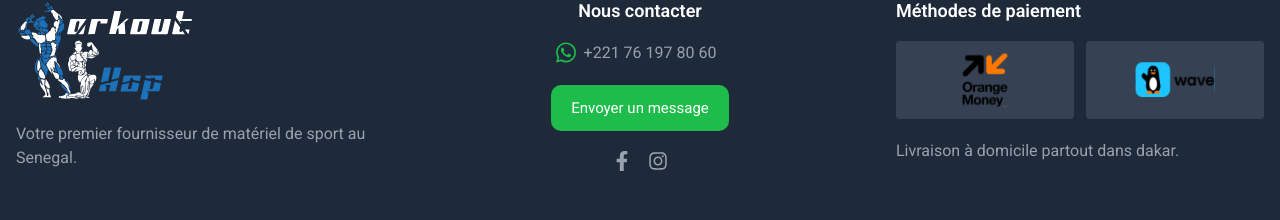
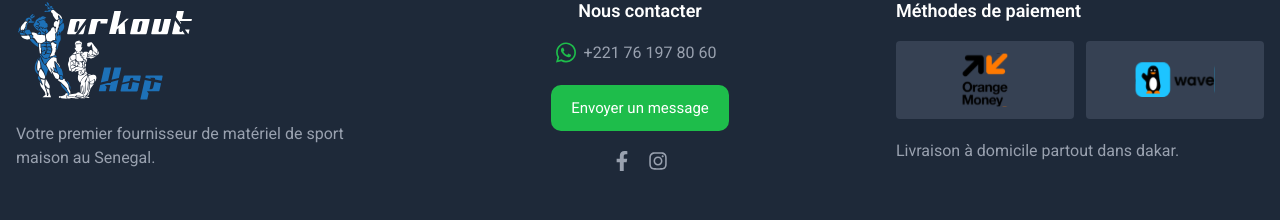
Before and after one commit to kasumi993/workout_shop_front, a Next.js app: page / in a window 1280 px wide. Shown: the part 2749-2969 px from the top of the page. Built offline with nearby package versions, Linux system fonts and the light colour scheme; no server answers.

Commit message:
update footer text

```diff
--- a/src/components/footer/Footer.js
+++ b/src/components/footer/Footer.js
@@ -12,7 +12,7 @@ export default function Footer() {
               <Image src="/logo/logo-blue-white.svg" alt="Logo" width={180} height={129} className="object-contain" />
             </div>
             <p className="text-gray-400 mb-4">
-              Votre premier fournisseur de matériel de sport au Senegal.
+              Votre premier fournisseur de matériel de sport maison au Senegal.
             </p>
           </div>
 
```
